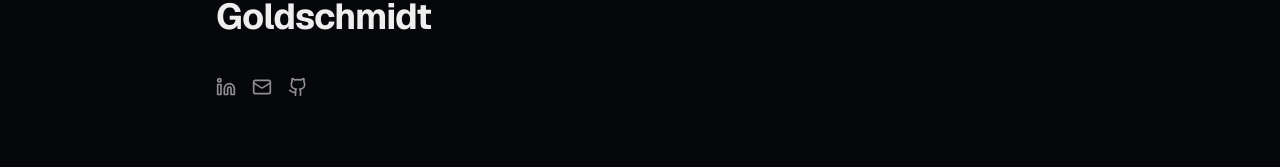
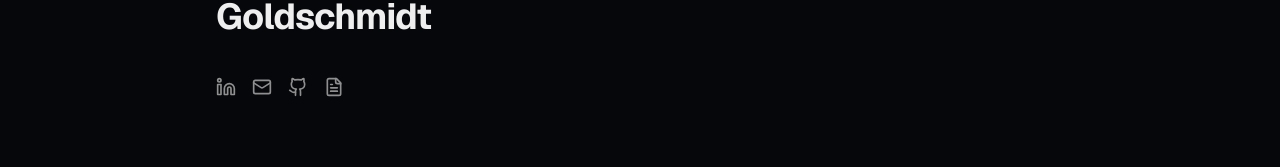
Before and after one commit to goljavi/portfolio, a Next.js app: page /en in a window 1280 px wide. Shown: the part 363-530 px from the top of the page. Built offline with nearby package versions, Linux system fonts and the light colour scheme.

Commit message:
added CV

```diff
--- a/components/hero.tsx
+++ b/components/hero.tsx
@@ -57,13 +57,13 @@ export function Hero() {
             >
               <Github className="h-5 w-5" />
             </Link>
-            {/*<Link
-              href="/cv.pdf"
+            <Link
+              href={t('cv')}
               className="text-muted-foreground transition-colors hover:text-primary"
               aria-label="Download CV"
             >
               <FileText className="h-5 w-5" />
-            </Link>*/}
+            </Link>
           </nav>
         </div>
 
--- a/messages/en.json
+++ b/messages/en.json
@@ -7,7 +7,8 @@
         "title": "Javier Goldschmidt",
         "about1": "I'm a developer based in <highlight>Buenos Aires, Argentina</highlight>. I have <highlight>12 years of experience</highlight> building diverse solutions, ranging from video games in Unity to complex web platforms. My work sits at the intersection of <highlight>code</highlight> and <highlight>product design</highlight>.",
         "about2": "Currently, I'm a Full Stack Developer at <link>El Gato y La Caja</link>, where I've spent the last 9 years building the digital infrastructure for its science communication platform. From login systems to analytics dashboards and e-commerce integrations.",
-        "about3": "I specialize in <highlight>responsive React frontends</highlight> and <highlight>Node, PHP and Python backends</highlight>. I also have experience developing video games and native mobile applications."
+        "about3": "I specialize in <highlight>responsive React frontends</highlight> and <highlight>Node, PHP and Python backends</highlight>. I also have experience developing video games and native mobile applications.",
+        "cv": "/Javier Goldschmidt - Resume - Senior Full Stack Developer.pdf"
     },
     "Contact": {
         "title": "Contact",
--- a/messages/es.json
+++ b/messages/es.json
@@ -7,7 +7,8 @@
         "title": "Javier Goldschmidt",
         "about1": "Soy desarrollador y vivo en <highlight>Capital Federal, Buenos Aires, Argentina</highlight>. Tengo <highlight>12 años de experiencia</highlight> creando soluciones diversas, desde videojuegos en Unity hasta plataformas web complejas. Mi trabajo se encuentra en la intersección entre <highlight>código</highlight> y <highlight>diseño de producto</highlight>.",
         "about2": "Actualmente, soy Desarrollador Full Stack en <link>El Gato y La Caja</link>, donde hace 9 años construyo la infraestructura digital para su plataforma de comunicación científica. Desde sistemas de login hasta dashboards de analíticas e integraciones de e-commerce.",
-        "about3": "Me especializo en <highlight>frontends responsivos en React</highlight> y <highlight>backends en Node, PHP y Python</highlight>. También tengo experiencia desarrollando videojuegos y aplicaciones móviles nativas."
+        "about3": "Me especializo en <highlight>frontends responsivos en React</highlight> y <highlight>backends en Node, PHP y Python</highlight>. También tengo experiencia desarrollando videojuegos y aplicaciones móviles nativas.",
+        "cv": "/Javier Goldschmidt - Curriculum - Senior Full Stack Developer.pdf"
     },
     "Contact": {
         "title": "Contacto",
```
Also changed, not shown: 2 other files (tests, documents, lock files or other folders).
